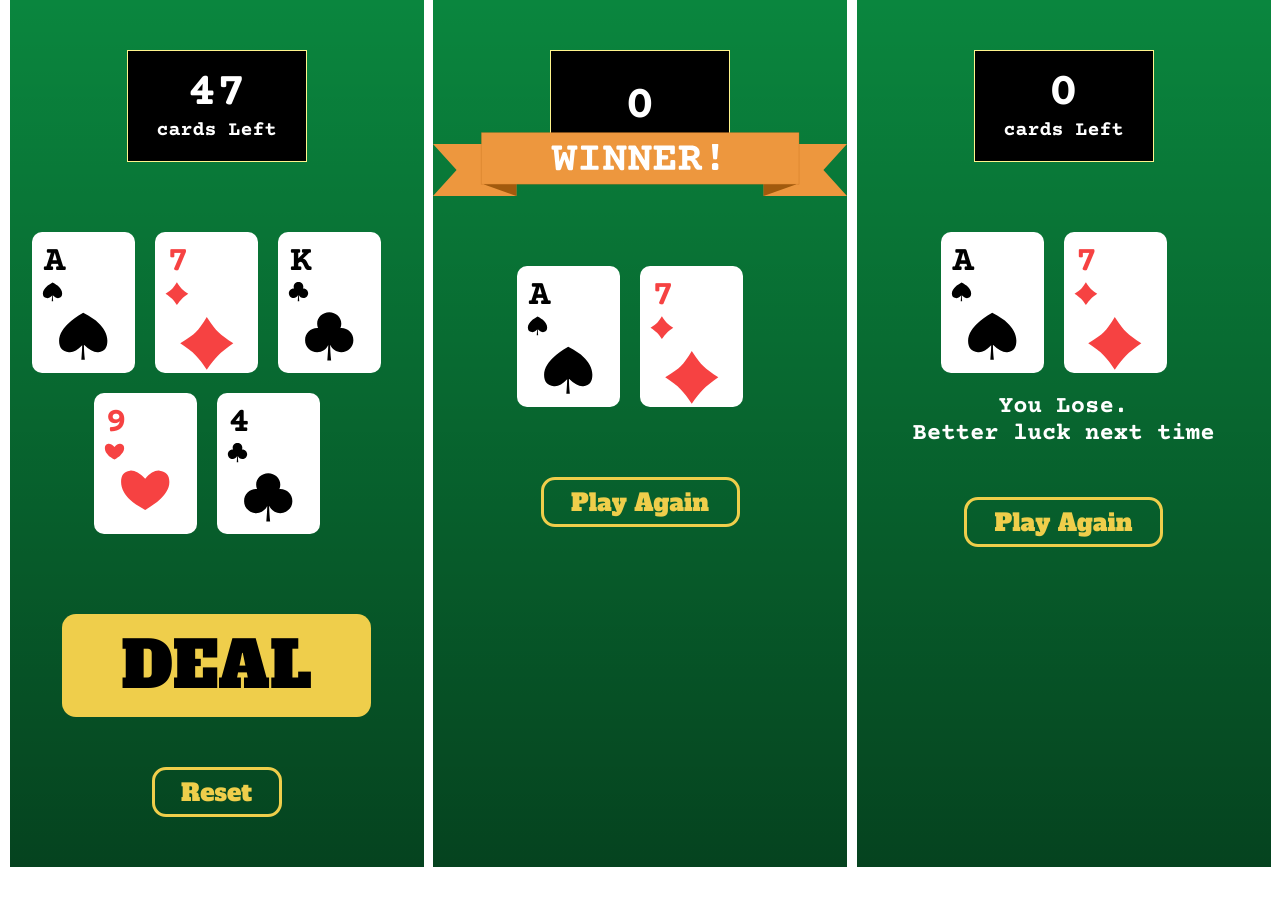
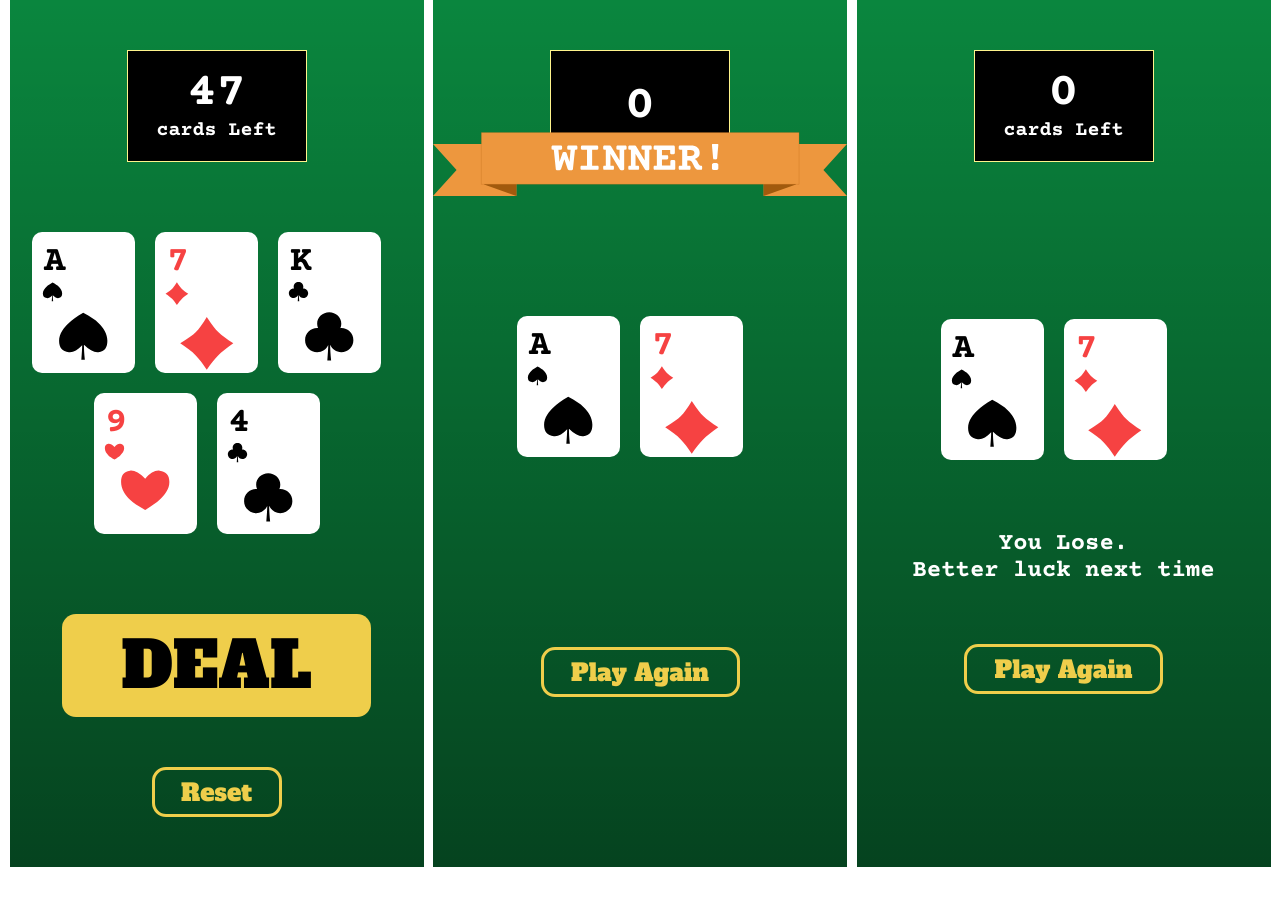
Before and after one commit to evabanegacom/Uplift-Card-Game, a React (Create React App) app: page / in a window 1280 px wide. Shown: the top 906 px of the page. Built offline with nearby package versions, Linux system fonts and the light colour scheme.

Commit message:
styles for last card

```diff
--- a/src/components/loser/loser.css
+++ b/src/components/loser/loser.css
@@ -29,7 +29,7 @@
 }
 
 .Loser__cards {
-    margin-top: 70px;
+    margin-top: 157px;
 }
 
 .Loser__deal {
@@ -38,7 +38,7 @@
     font-size: 24px;
     line-height: 27px;
     text-align: center;
-
+    margin-top: 50px;
     color: var(--text-color);
 }
 
@@ -61,6 +61,6 @@
     font-size: 24px;
     line-height: 33px;
     text-align: center;
-    margin-top: 50px;
+    margin-top: 60px;
     color: var(--button-text);
 }
--- a/src/components/winner/winner.css
+++ b/src/components/winner/winner.css
@@ -45,7 +45,7 @@
 }
 
 .Winner__cards {
-    margin-top: 70px;
+    margin-top: 120px;
 }
 
 .Winner__deal {
@@ -75,6 +75,6 @@
     font-size: 24px;
     line-height: 33px;
     text-align: center;
-    margin-top: 50px;
+    margin-top: 170px;
     color: var(--button-text);
 }
```
